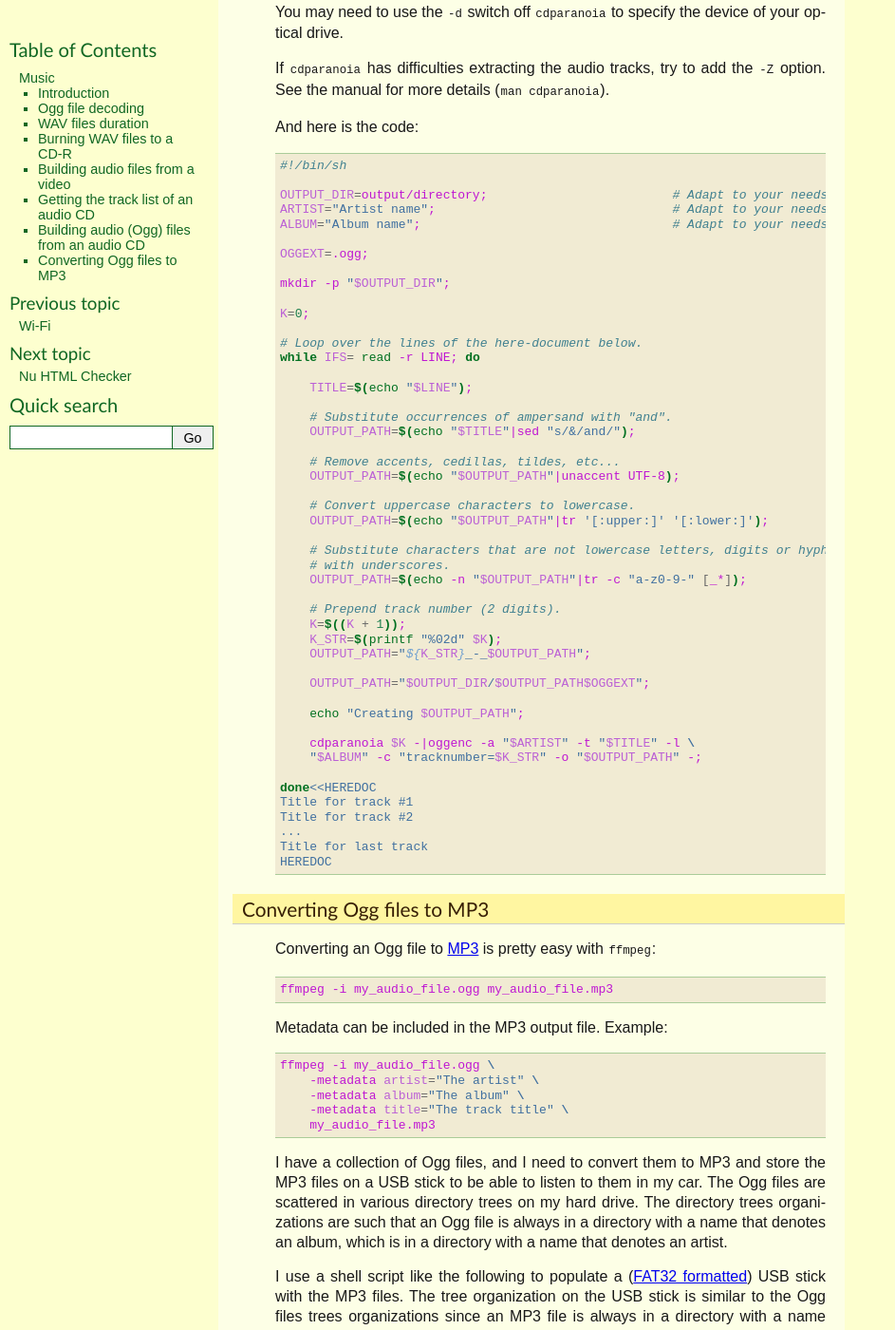
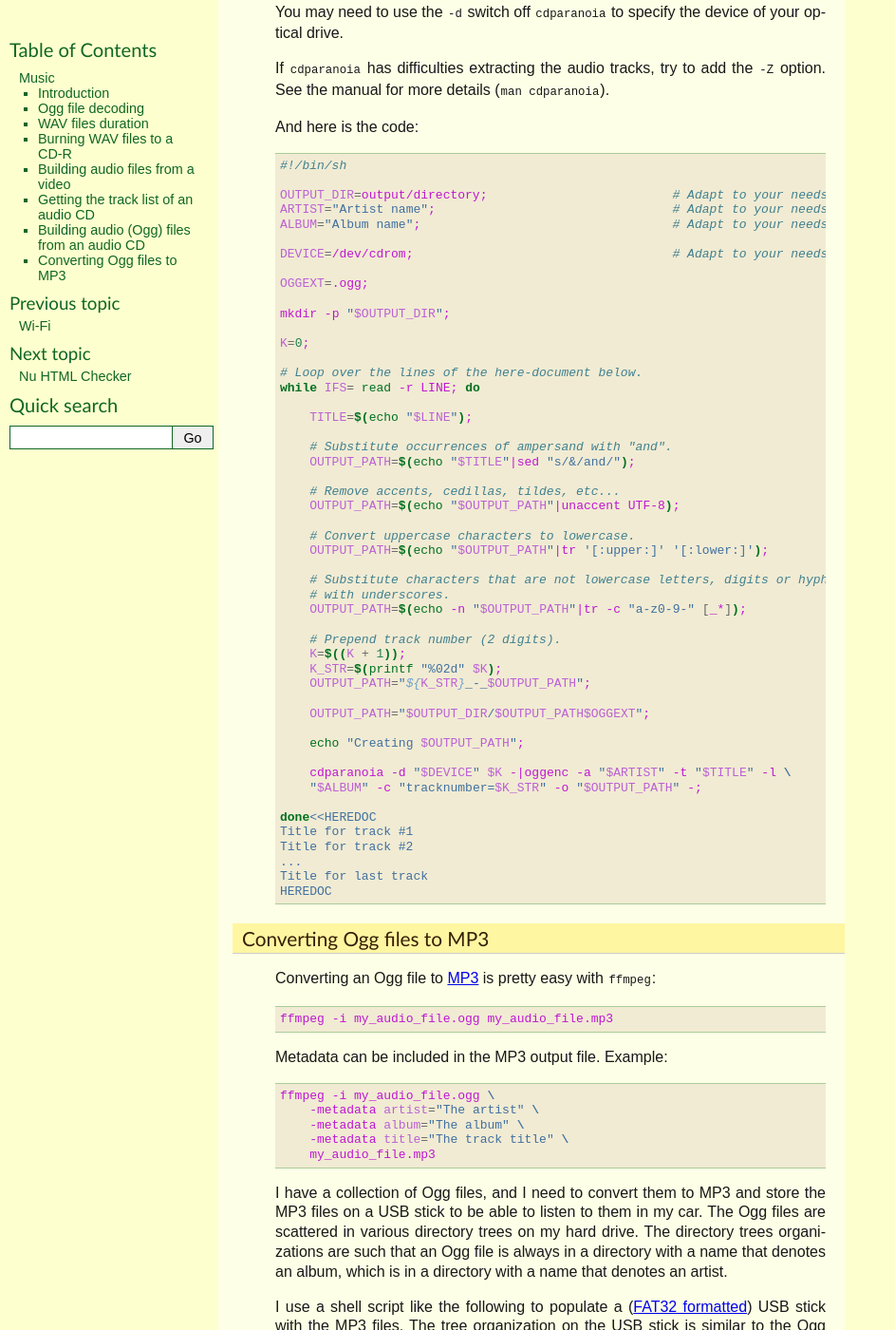
Before and after one commit to thierr26/thierr26_personal_notes_sphinx_sources, a Sphinx documentation site: the page built from source/music.rst, in a window 1280 px wide and 1400 px high, scrolled down 4635 px. Shown: the whole window at 95% size, without its empty margins (0-943 px from the left). Built offline with Sphinx 7.4.7, drawn with Linux system fonts in a browser that asks for light colours.

Commit message:
Use cdparanoia with "-d" option

```diff
--- a/source/music.rst
+++ b/source/music.rst
@@ -307,6 +307,8 @@ And here is the code::
   ARTIST="Artist name";                                # Adapt to your needs.
   ALBUM="Album name";                                  # Adapt to your needs.
 
+  DEVICE=/dev/cdrom;                                   # Adapt to your needs.
+
   OGGEXT=.ogg;
 
   mkdir -p "$OUTPUT_DIR";
@@ -340,7 +342,7 @@ And here is the code::
 
       echo "Creating $OUTPUT_PATH";
 
-      cdparanoia $K -|oggenc -a "$ARTIST" -t "$TITLE" -l \
+      cdparanoia -d "$DEVICE" $K -|oggenc -a "$ARTIST" -t "$TITLE" -l \
       "$ALBUM" -c "tracknumber=$K_STR" -o "$OUTPUT_PATH" -;
 
   done<<HEREDOC
```
